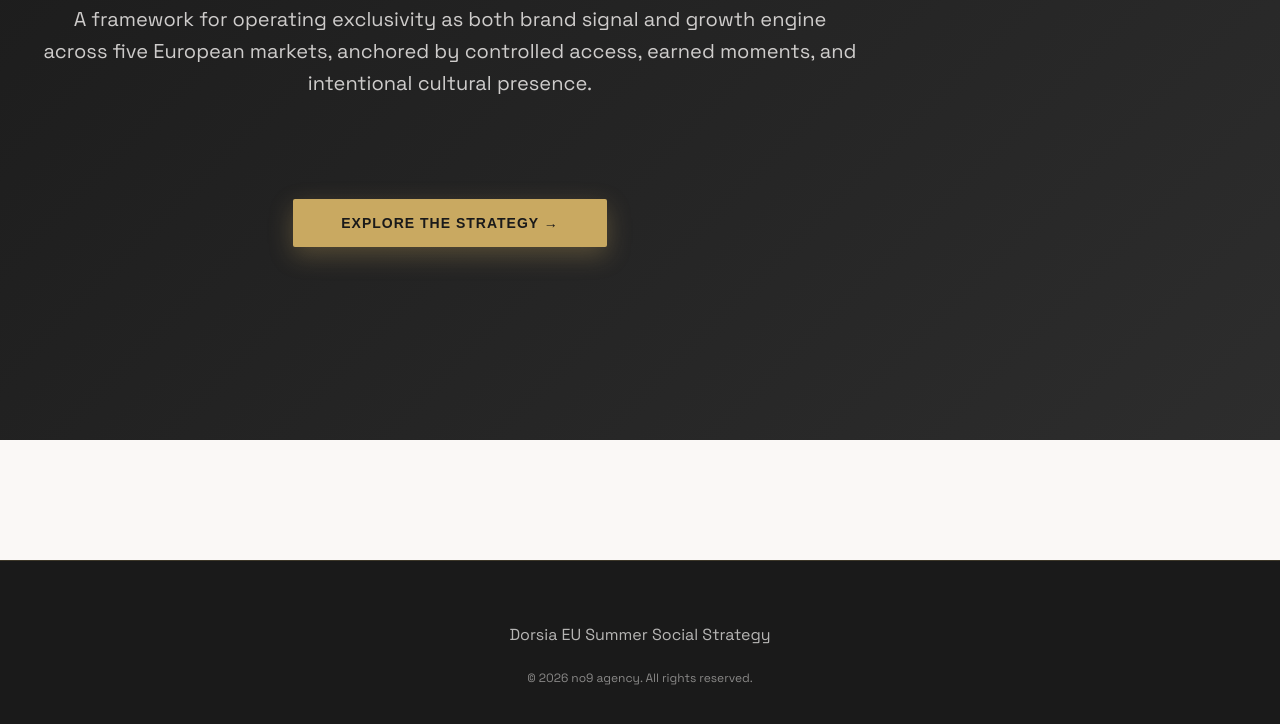
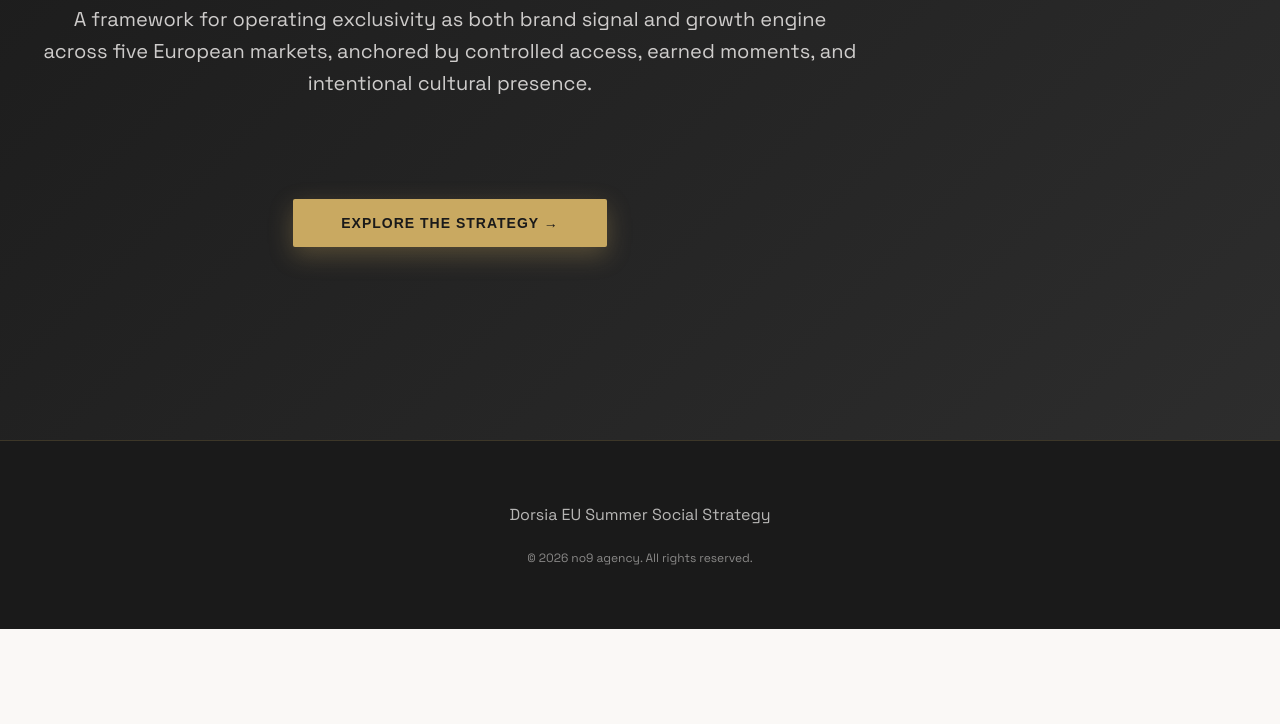
Before and after one commit to nydoorman/dorsia-pitch, a plain HTML site: page index.html in a window 1280 px wide. Shown: the part 360-1084 px from the top of the page. After the commit the page ends 989 px from the top, so only its background shows below. Drawn offline with nearby package versions, Linux system fonts and the light colour scheme.

Commit message:
Remove footer margin-top causing cream bleed

```diff
--- a/index.html
+++ b/index.html
@@ -515,7 +515,7 @@
  padding: 60px;
  text-align: center;
  border-top: 1px solid rgba(201, 169, 97, 0.2);
- margin-top: 120px;
+ margin-top: 0;
  }
 
  footer p { color: rgba(250, 248, 246, 0.7); margin-bottom: 20px; }
```
